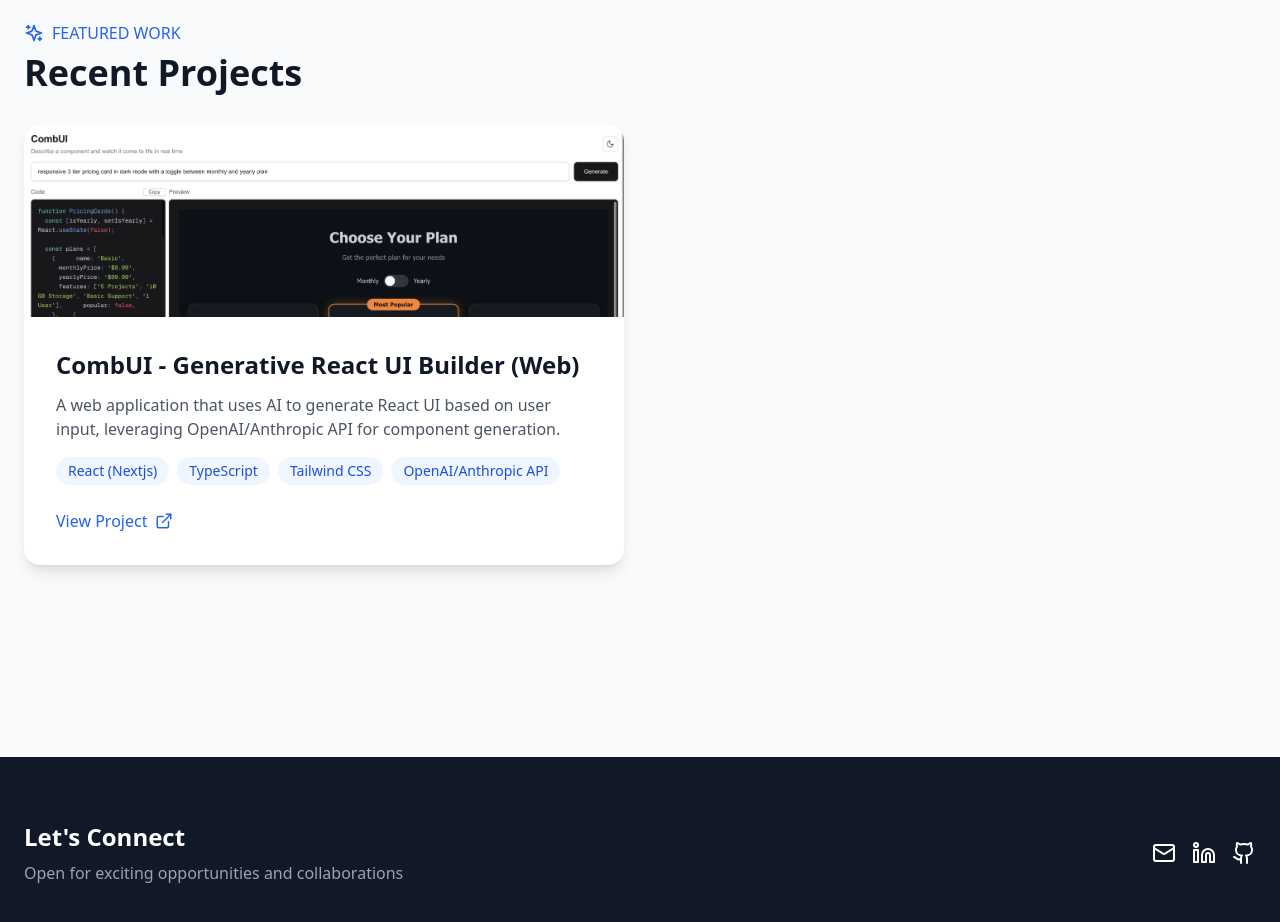
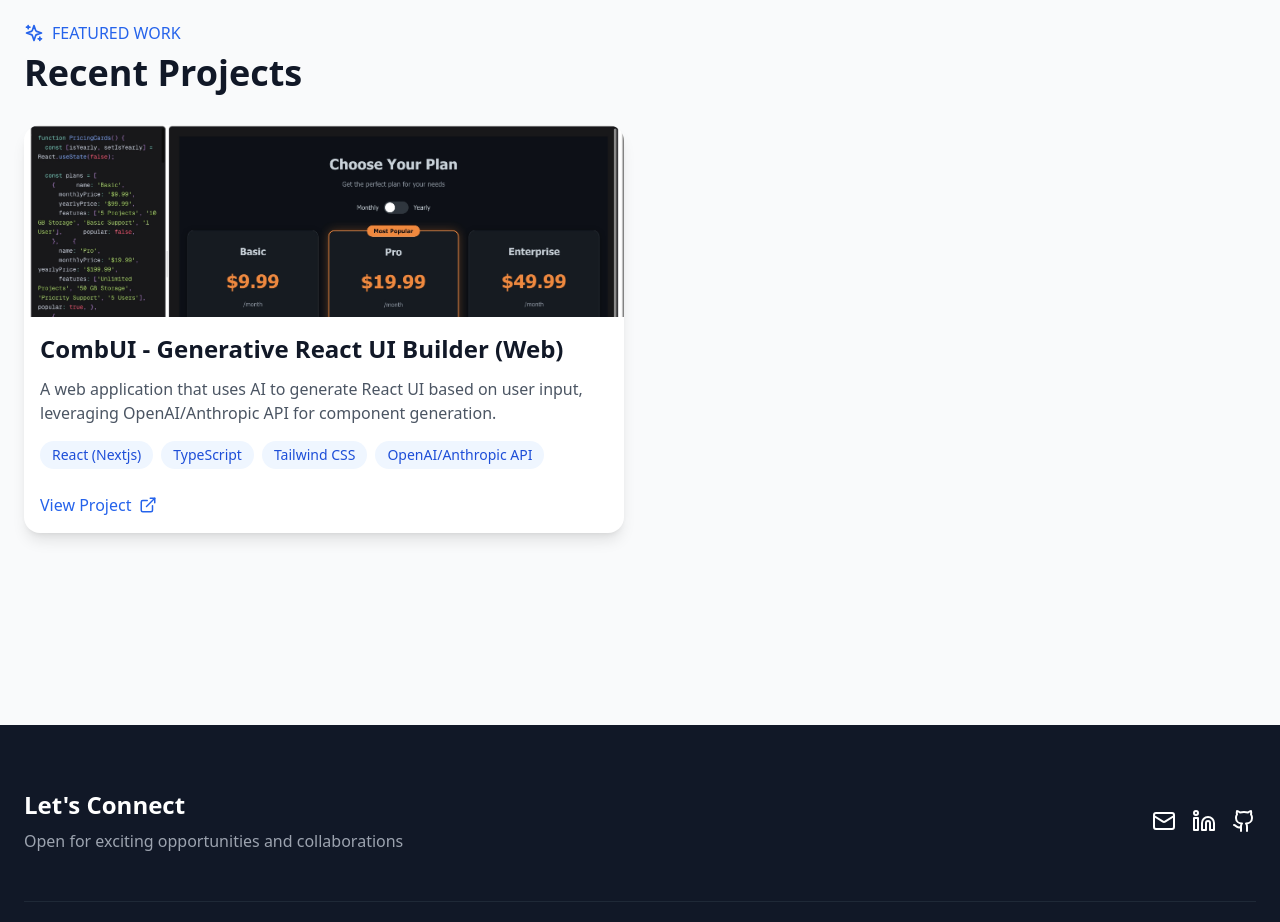
Before and after one commit to nerdychap/portfolio, a React (Vite) app: page / in a window 1280 px wide. Shown: the part 3260-4182 px from the top of the page. Built offline with nearby package versions, Linux system fonts and the light colour scheme.

Commit message:
style: adjust project image size and padding for improved layout

```diff
--- a/src/App.tsx
+++ b/src/App.tsx
@@ -305,10 +305,10 @@
                   <img
                     src={project.image}
                     alt={project.title}
-                    className="w-full h-200 object-scale-down group-hover:scale-105 transition duration-500"
+                    className="w-full h-56 object-cover group-hover:scale-105 transition duration-500"
                   />
                 </div>
-                <div className="p-8">
+                <div className="p-4">
                   <h3 className="text-2xl font-semibold text-gray-900 mb-3">{project.title}</h3>
                   <p className="text-gray-600 mb-4">{project.description}</p>
                   {project.tech && (
```
